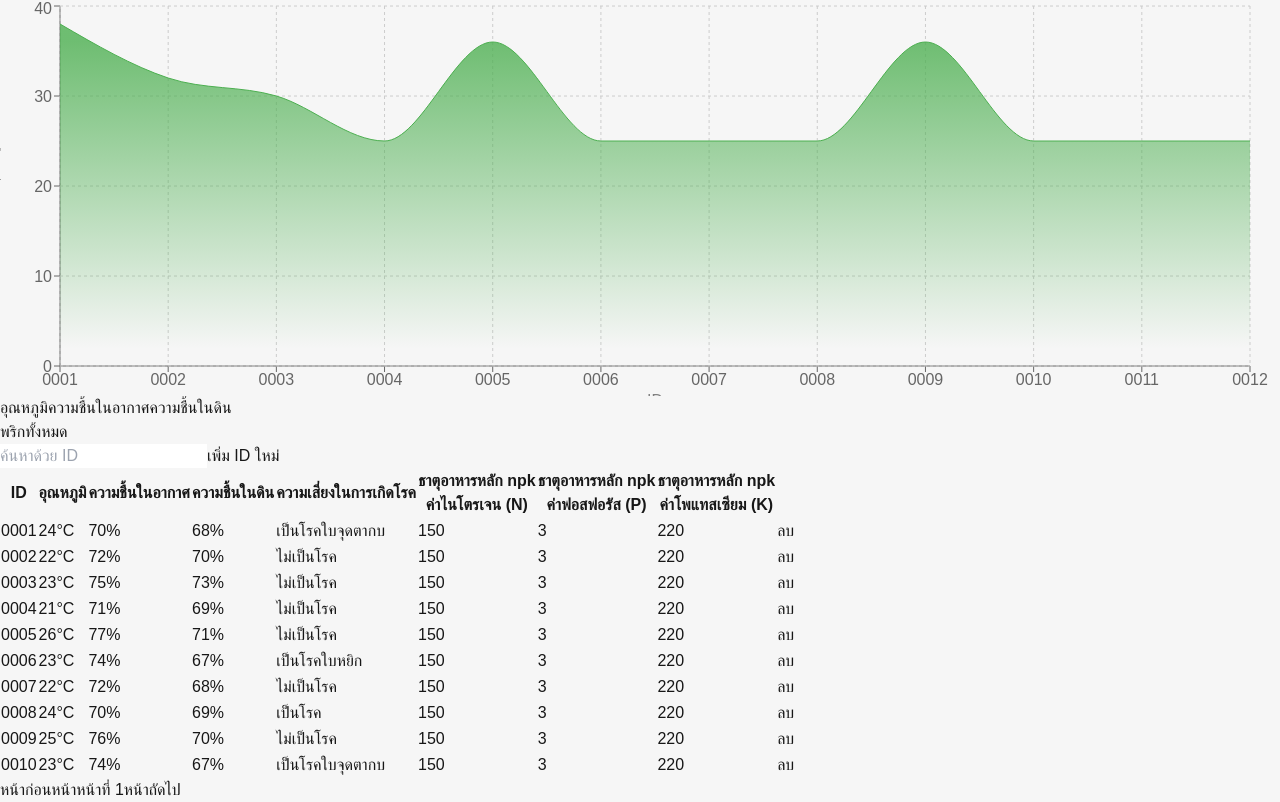
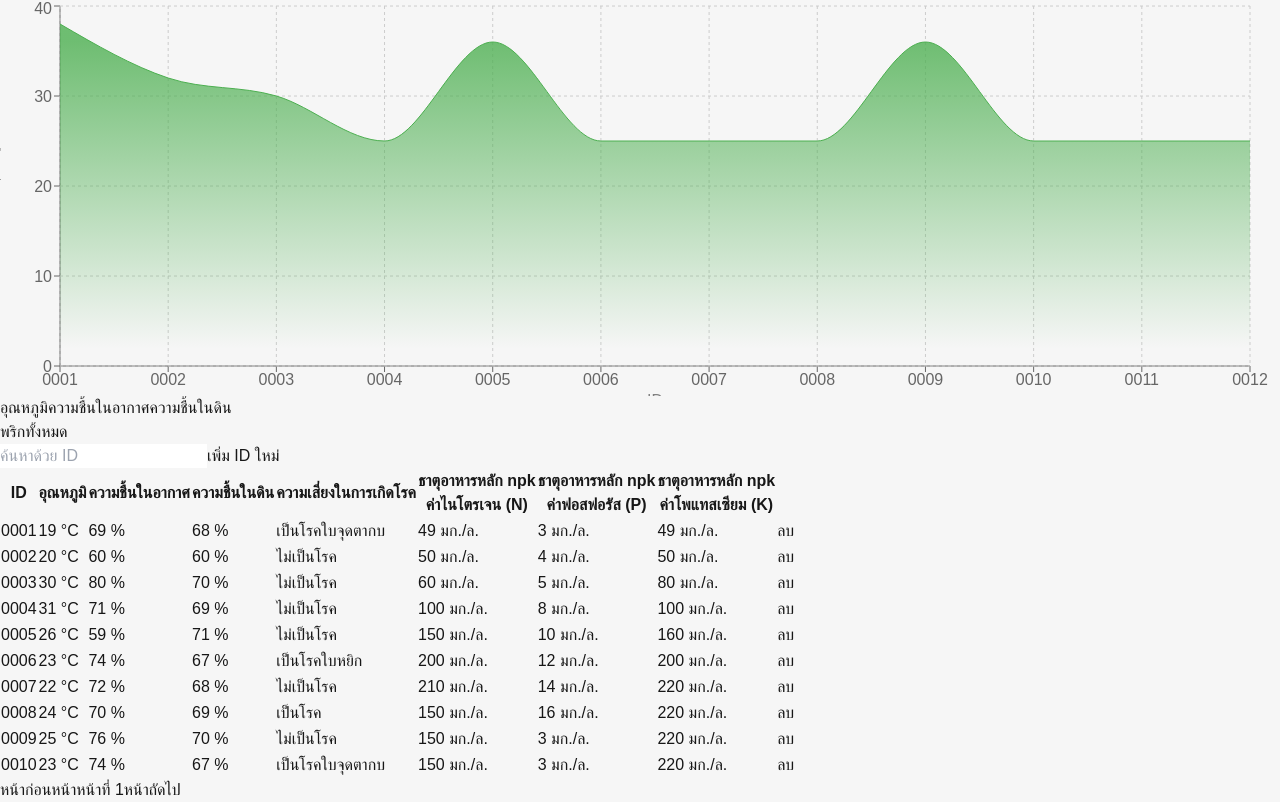
Before and after one commit to Patchnida/smart-farm-web, a Next.js app: page / in a window 1280 px wide. Shown: the part 1364-2166 px from the top of the page. Built offline with nearby package versions, Linux system fonts and the light colour scheme.

Commit message:
add detail table

```diff
--- a/src/app/eachIdData.tsx
+++ b/src/app/eachIdData.tsx
@@ -197,18 +197,18 @@ export const initialData = [
     date: "Wednesday, October 25, 2024",
     time: "00.00",
     detail: [
-      { id: "0001", temp: "24°C", humid: "70%", moisture: "68%", disease: "เป็นโรคใบจุดตากบ", npk: { nitrogen: 150, phosphorus: 3, potassium: 220 } },
-      { id: "0002", temp: "22°C", humid: "72%", moisture: "70%", disease: "ไม่เป็นโรค", npk: { nitrogen: 150, phosphorus: 3, potassium: 220 } },
-      { id: "0003", temp: "23°C", humid: "75%", moisture: "73%", disease: "ไม่เป็นโรค", npk: { nitrogen: 150, phosphorus: 3, potassium: 220 } },
-      { id: "0004", temp: "21°C", humid: "71%", moisture: "69%", disease: "ไม่เป็นโรค", npk: { nitrogen: 150, phosphorus: 3, potassium: 220 } },
-      { id: "0005", temp: "26°C", humid: "77%", moisture: "71%", disease: "ไม่เป็นโรค", npk: { nitrogen: 150, phosphorus: 3, potassium: 220 } },
-      { id: "0006", temp: "23°C", humid: "74%", moisture: "67%", disease: "เป็นโรคใบหยิก", npk: { nitrogen: 150, phosphorus: 3, potassium: 220 } },
-      { id: "0007", temp: "22°C", humid: "72%", moisture: "68%", disease: "ไม่เป็นโรค", npk: { nitrogen: 150, phosphorus: 3, potassium: 220 } },
-      { id: "0008", temp: "24°C", humid: "70%", moisture: "69%", disease: "เป็นโรค", npk: { nitrogen: 150, phosphorus: 3, potassium: 220 } },
-      { id: "0009", temp: "25°C", humid: "76%", moisture: "70%", disease: "ไม่เป็นโรค", npk: { nitrogen: 150, phosphorus: 3, potassium: 220 } },
-      { id: "0010", temp: "23°C", humid: "74%", moisture: "67%", disease: "เป็นโรคใบจุดตากบ", npk: { nitrogen: 150, phosphorus: 3, potassium: 220 } },
-      { id: "0011", temp: "22°C", humid: "72%", moisture: "68%", disease: "ไม่เป็นโรค", npk: { nitrogen: 150, phosphorus: 3, potassium: 220 } },
-      { id: "0012", temp: "24°C", humid: "73%", moisture: "69%", disease: "เป็นโรคใบหยิก", npk: { nitrogen: 150, phosphorus: 3, potassium: 220 } }
+      { id: "0001", temp: "19", humid: "69", moisture: "68", disease: "เป็นโรคใบจุดตากบ", npk: { nitrogen: 49, phosphorus: 3, potassium: 49 } },
+      { id: "0002", temp: "20", humid: "60", moisture: "60", disease: "ไม่เป็นโรค", npk: { nitrogen: 50, phosphorus: 4, potassium: 50 } },
+      { id: "0003", temp: "30", humid: "80", moisture: "70", disease: "ไม่เป็นโรค", npk: { nitrogen: 60, phosphorus: 5, potassium: 80 } },
+      { id: "0004", temp: "31", humid: "71", moisture: "69", disease: "ไม่เป็นโรค", npk: { nitrogen: 100, phosphorus: 8, potassium: 100 } },
+      { id: "0005", temp: "26", humid: "59", moisture: "71", disease: "ไม่เป็นโรค", npk: { nitrogen: 150, phosphorus: 10, potassium: 160 } },
+      { id: "0006", temp: "23", humid: "74", moisture: "67", disease: "เป็นโรคใบหยิก", npk: { nitrogen: 200, phosphorus: 12, potassium: 200 } },
+      { id: "0007", temp: "22", humid: "72", moisture: "68", disease: "ไม่เป็นโรค", npk: { nitrogen: 210, phosphorus: 14, potassium: 220 } },
+      { id: "0008", temp: "24", humid: "70", moisture: "69", disease: "เป็นโรค", npk: { nitrogen: 150, phosphorus: 16, potassium: 220 } },
+      { id: "0009", temp: "25", humid: "76", moisture: "70", disease: "ไม่เป็นโรค", npk: { nitrogen: 150, phosphorus: 3, potassium: 220 } },
+      { id: "0010", temp: "23", humid: "74", moisture: "67", disease: "เป็นโรคใบจุดตากบ", npk: { nitrogen: 150, phosphorus: 3, potassium: 220 } },
+      { id: "0011", temp: "22", humid: "72", moisture: "68", disease: "ไม่เป็นโรค", npk: { nitrogen: 150, phosphorus: 3, potassium: 220 } },
+      { id: "0012", temp: "24", humid: "73", moisture: "69", disease: "เป็นโรคใบหยิก", npk: { nitrogen: 150, phosphorus: 3, potassium: 220 } }
     ]
   },
   {
--- a/src/components/table.tsx
+++ b/src/components/table.tsx
@@ -129,13 +129,65 @@ function Table() {
                                     {row.id}
                                 </Link>
                             </td>
-                            <td className={`py-3 px-4 ${row.temp === "36°C" ? "text-red-500 font-semibold" : "text-green-500 font-semibold"}`}>{row.temp}</td>
-                            <td className={`py-3 px-4 ${row.humid === "89%" ? "text-red-500 font-semibold" : "text-green-500 font-semibold"}`}>{row.humid}</td>
-                            <td className={`py-3 px-4 ${row.moisture === "91%" ? "text-red-500 font-semibold" : "text-green-500 font-semibold"}`}>{row.moisture}</td>
-                            <td className={`py-3 px-4 ${row.disease === "เป็นโรค" ? "text-red-500 font-semibold" : "text-green-500 font-semibold"}`}>{row.disease}</td>
-                            <td className={`py-3 px-4 ${row.humid === "89%" ? "text-red-500 font-semibold" : "text-green-500 font-semibold"}`}>{row.npk.nitrogen}</td>
-                            <td className={`py-3 px-4 ${row.moisture === "91%" ? "text-red-500 font-semibold" : "text-green-500 font-semibold"}`}>{row.npk.phosphorus}</td>
-                            <td className={`py-3 px-4 ${row.disease === "เป็นโรค" ? "text-red-500 font-semibold" : "text-green-500 font-semibold"}`}>{row.npk.potassium}</td>
+
+                            <td
+                                className={`py-3 px-4 ${
+                                    parseFloat(row.temp) < 20 || parseFloat(row.temp) > 30
+                                        ? "text-red-500 font-semibold"
+                                        : "text-green-500 font-semibold"
+                                }`}
+                            >
+                                {row.temp} °C
+                            </td>
+
+                            <td
+                                className={`py-3 px-4 ${
+                                    parseFloat(row.humid) < 60 || parseFloat(row.humid) > 80
+                                        ? "text-red-500 font-semibold"
+                                        : "text-green-500 font-semibold"
+                                }`}
+                            >
+                                {row.humid} %
+                            </td>
+
+                            <td
+                                className={`py-3 px-4 ${
+                                    parseFloat(row.moisture) < 60 || parseFloat(row.moisture) > 70
+                                        ? "text-red-500 font-semibold"
+                                        : "text-green-500 font-semibold"
+                                }`}
+                            >
+                                {row.moisture} %
+                            </td>
+
+                            <td
+                                className={`py-3 px-4 ${
+                                    row.disease.startsWith("เป็นโรค") ? "text-red-500 font-semibold" : "text-green-500 font-semibold"
+                                }`}
+                            >
+                                {row.disease}
+                            </td>
+
+                            <td
+                                className={`py-3 px-4 ${
+                                    row.npk.nitrogen < 50 || row.npk.nitrogen > 200 ? "text-red-500 font-semibold" : "text-green-500 font-semibold"}`}
+                            >
+                                {row.npk.nitrogen} มก./ล.
+                            </td>
+
+                            <td
+                                className={`py-3 px-4 ${
+                                    row.npk.phosphorus < 4 || row.npk.phosphorus > 14 ? "text-red-500 font-semibold" : "text-green-500 font-semibold"}`}
+                            >
+                                {row.npk.phosphorus} มก./ล.
+                            </td>
+
+                            <td className={`py-3 px-4 ${
+                                row.npk.potassium < 50 || row.npk.potassium > 200 ? "text-red-500 font-semibold" : "text-green-500 font-semibold"}`}
+                            >
+                                {row.npk.potassium} มก./ล.
+                            </td>
+
                             <td className="py-3 px-4 text-red-500 font-semibold cursor-pointer hover:underline" onClick={() => openDeletePopup(row.id)}>ลบ</td>
                         </tr>
                     ))}
```
